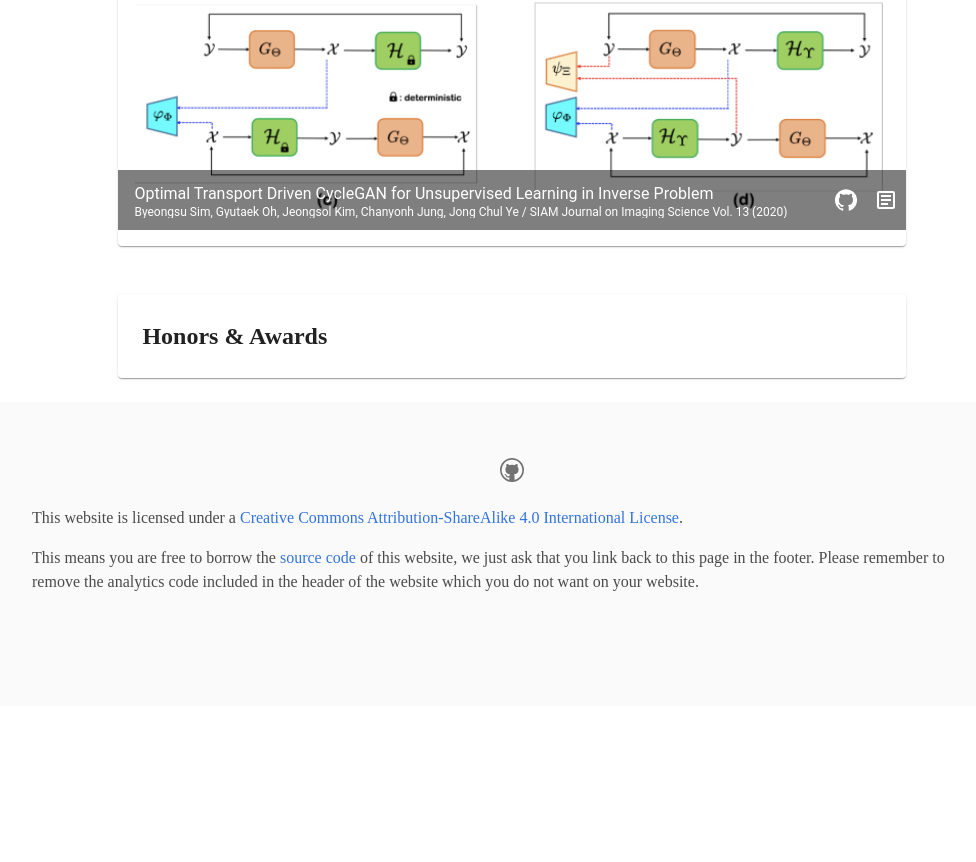
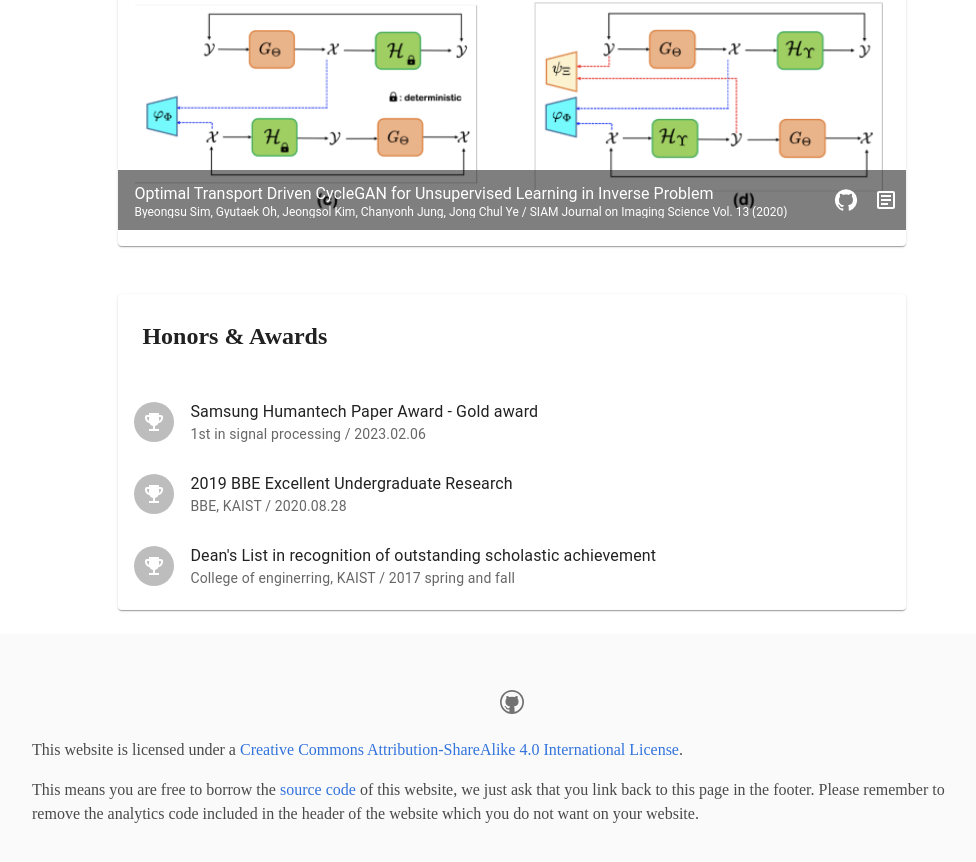
Before and after one commit to jeongsol-kim/jeongsol-kim, a React (Create React App) app: page / in a window 1280 px wide. Shown: the part 4097-4959 px from the top of the page, without its empty margins (128-1104 px from the left). Before the commit the page ends 4803 px from the top, so only its background shows below. Built offline with nearby package versions, Linux system fonts and the light colour scheme; a web font is replaced by a local one.

Commit message:
add award

```diff
--- a/src/components/award/Award.js
+++ b/src/components/award/Award.js
@@ -1,4 +1,5 @@
-import {Card} from "@mui/material";
+import {Avatar, Card, List, ListItem, ListItemAvatar, ListItemText} from "@mui/material";
+import EmojiEventsIcon from '@mui/icons-material/EmojiEvents';
 import {forwardRef, Fragment} from "react";
 
 
@@ -11,12 +12,42 @@ const AwardBlock = forwardRef((props, ref) => (
                         <h2 style={{margin: '1em 1em', textAlign:'left'}}>
                             Honors & Awards
                         </h2>
+                        <List>
+                            {itemData.map((item) => (
+                            <ListItem>
+                                <ListItemAvatar>
+                                <Avatar>
+                                    <EmojiEventsIcon />
+                                </Avatar>
+                                </ListItemAvatar>
+                                <ListItemText
+                                    primary={item.title}
+                                    secondary={item.subtitle}
+                                />
+                            </ListItem>
+                            ))}
+                        </List>
                     </Card>
                 </div>
             </div>
         </div>
     </section>
 ));
+
+const itemData = [
+    {
+        title: "Samsung Humantech Paper Award - Gold award",
+        subtitle: '1st in signal processing / 2023.02.06'
+    },
+    {
+        title: "2019 BBE Excellent Undergraduate Research",
+        subtitle: "BBE, KAIST / 2020.08.28"
+    },
+    {
+        title: "Dean's List in recognition of outstanding scholastic achievement",
+        subtitle: "College of enginerring, KAIST / 2017 spring and fall"
+    }
+]
 
 const Awards = forwardRef((props, ref) => {
     return (
```
